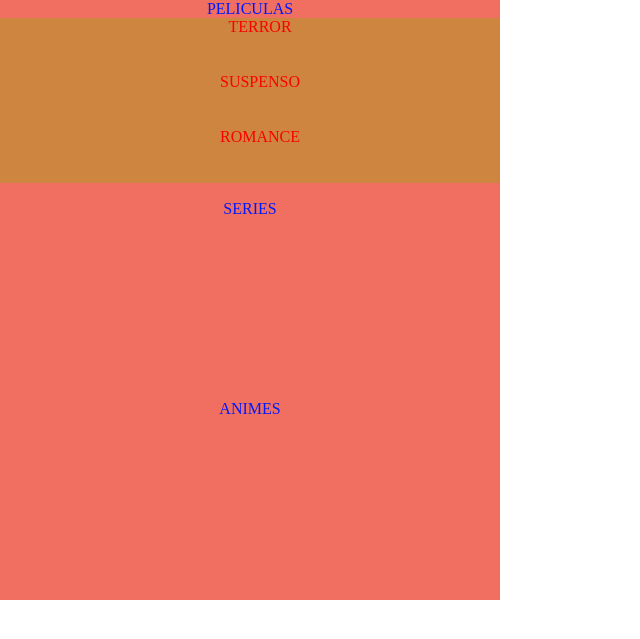
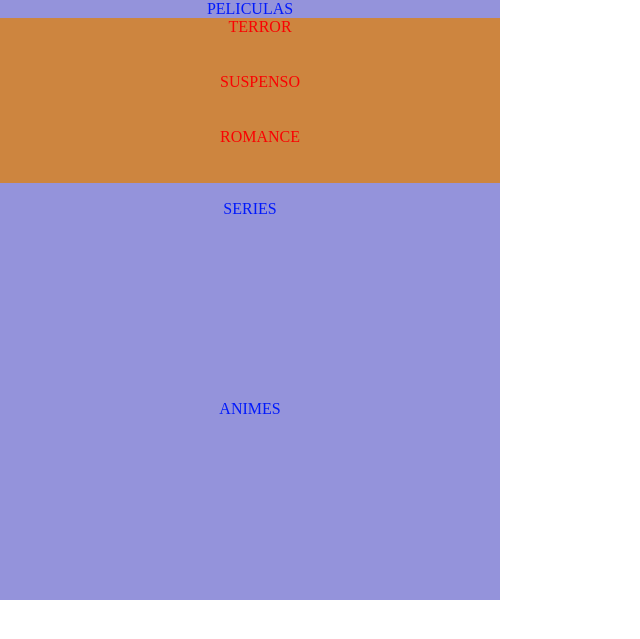
Before and after one commit to SamHzavala/ZavalaH-Web, a PHP site: page /MenuAcordeon.html in a window 1280 px wide. Shown: the top 639 px of the page, without its empty margins (0-640 px from the left). Run offline with PHP 8.4, Linux system fonts and the light colour scheme.

Commit message:
quinto commit

```diff
--- a/Parcial1/MenuAcordeon.css
+++ b/Parcial1/MenuAcordeon.css
@@ -20,7 +20,7 @@ ul > li:hover > ul {
 }
 
 .opcion {
-    background: rgb(240, 111, 96);
+    background: rgb(148, 147, 219);
     color:rgb(0, 25, 252);
     text-align: center;
     margin: auto;
--- a/Parcial1/MenuAcordeon.html
+++ b/Parcial1/MenuAcordeon.html
@@ -11,23 +11,23 @@
     <ul>
         <li class = "opcion"> PELICULAS
             <ul>
-                <li class = "subOpcion"> TERROR</li>
-                <li class = "subOpcion"> SUSPENSO</li>
-                <li class = "subOpcion"> ROMANCE</li>
+                <li class = "subOpcion"> TERROR </li>
+                <li class = "subOpcion"> SUSPENSO </li>
+                <li class = "subOpcion"> ROMANCE </li>
             </ul>
         </li>
         <li class = "opcion"> SERIES
             <ul>
-                <li class = "subOpcion"> ACCION</li>
-                <li class = "subOpcion"> COMEDIAS</li>
-                <li class = "subOpcion"> DRAMAS</li>
+                <li class = "subOpcion"> ACCION </li>
+                <li class = "subOpcion"> COMEDIAS </li>
+                <li class = "subOpcion"> DRAMAS </li>
             </ul>
         </li>
         <li class = "opcion"> ANIMES
             <ul>
-                <li class = "subOpcion"> TERROR</li>
-                <li class = "subOpcion"> FANTASIA</li>
-                <li class = "subOpcion"> BASADAS EN MANGA</li>
+                <li class = "subOpcion"> ROMANCE </li>
+                <li class = "subOpcion"> FANTASIA </li>
+                <li class = "subOpcion"> BASADAS EN MANGA </li>
             </ul>
         </li>
     </ul>
```
